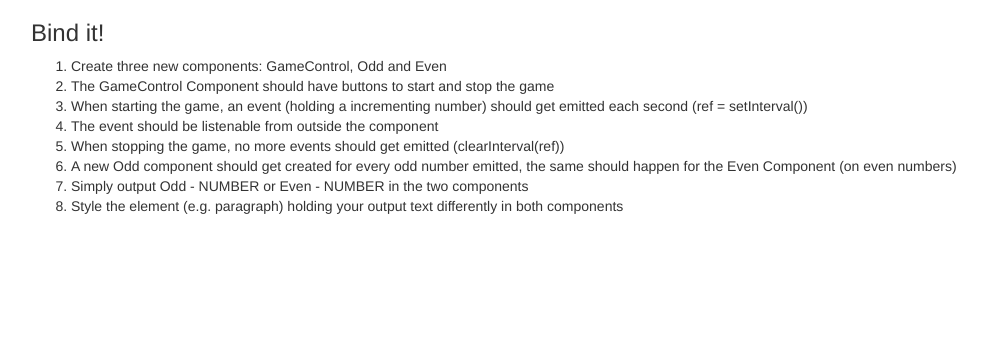
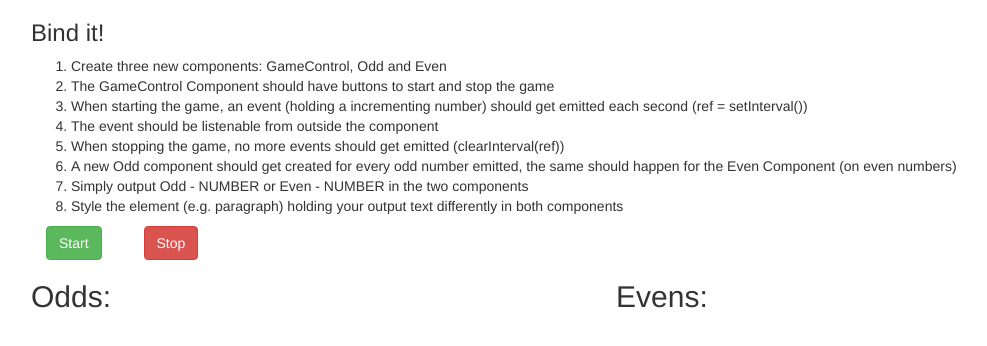
Before and after one commit to Samenti/udemy-angular, an Angular app: page / in a window 1280 px wide. Shown: the top 346 px of the page, without its empty margins (39-1026 px from the left). Built offline with nearby package versions, Linux system fonts and the light colour scheme.

Commit message:
my solution for assignment 4

```diff
--- a/src/app/app.component.html
+++ b/src/app/app.component.html
@@ -4,14 +4,46 @@
       <h3>Bind it!</h3>
       <ol>
         <li>Create three new components: GameControl, Odd and Even</li>
-        <li>The GameControl Component should have buttons to start and stop the game</li>
-        <li>When starting the game, an event (holding a incrementing number) should get emitted each second (ref = setInterval())</li>
+        <li>
+          The GameControl Component should have buttons to start and stop the
+          game
+        </li>
+        <li>
+          When starting the game, an event (holding a incrementing number)
+          should get emitted each second (ref = setInterval())
+        </li>
         <li>The event should be listenable from outside the component</li>
-        <li>When stopping the game, no more events should get emitted (clearInterval(ref))</li>
-        <li>A new Odd component should get created for every odd number emitted, the same should happen for the Even Component (on even numbers)</li>
-        <li>Simply output Odd - NUMBER or Even - NUMBER in the two components</li>
-        <li>Style the element (e.g. paragraph) holding your output text differently in both components</li>
+        <li>
+          When stopping the game, no more events should get emitted
+          (clearInterval(ref))
+        </li>
+        <li>
+          A new Odd component should get created for every odd number emitted,
+          the same should happen for the Even Component (on even numbers)
+        </li>
+        <li>
+          Simply output Odd - NUMBER or Even - NUMBER in the two components
+        </li>
+        <li>
+          Style the element (e.g. paragraph) holding your output text
+          differently in both components
+        </li>
       </ol>
+    </div>
+    <div class="col-xs-12">
+      <app-game-control
+        (counterEvent)="onCounterEvent($event)"
+      ></app-game-control>
+    </div>
+  </div>
+  <div class="row">
+    <div class="col-xs-6">
+      <h2>Odds:</h2>
+      <app-odd *ngFor="let num of odds" [number]="num"></app-odd>
+    </div>
+    <div class="col-xs-6">
+      <h2>Evens:</h2>
+      <app-even *ngFor="let num of evens" [number]="num"></app-even>
     </div>
   </div>
 </div>
--- a/src/app/app.component.ts
+++ b/src/app/app.component.ts
@@ -1,9 +1,20 @@
-import { Component } from '@angular/core';
+import { Component, Input } from '@angular/core';
 
 @Component({
   selector: 'app-root',
   templateUrl: './app.component.html',
-  styleUrls: ['./app.component.css']
+  styleUrls: ['./app.component.css'],
 })
 export class AppComponent {
+  @Input() counterEvent: number;
+  odds: number[] = [];
+  evens: number[] = [];
+
+  public onCounterEvent(counter) {
+    if (counter % 2 === 1) {
+      this.odds.push(counter);
+    } else if (counter % 2 === 0) {
+      this.evens.push(counter);
+    }
+  }
 }
--- /dev/null
+++ b/src/app/even/even.component.css
@@ -0,0 +1,3 @@
+p {
+  color: navy;
+}
--- /dev/null
+++ b/src/app/even/even.component.html
@@ -0,0 +1 @@
+<p>Even - {{ number }}</p>
--- /dev/null
+++ b/src/app/even/even.component.ts
@@ -0,0 +1,13 @@
+import { Component, Input, OnInit } from '@angular/core';
+
+@Component({
+  selector: 'app-even',
+  templateUrl: './even.component.html',
+  styleUrls: ['./even.component.css'],
+})
+export class EvenComponent implements OnInit {
+  @Input() number: number;
+  constructor() {}
+
+  ngOnInit(): void {}
+}
--- /dev/null
+++ b/src/app/game-control/game-control.component.html
@@ -0,0 +1,10 @@
+<div class="container">
+  <div class="row">
+    <div class="col-xs-1">
+      <button class="btn btn-success" (click)="startGame()">Start</button>
+    </div>
+    <div class="col-xs-1">
+      <button class="btn btn-danger" (click)="stopGame()">Stop</button>
+    </div>
+  </div>
+</div>
--- /dev/null
+++ b/src/app/game-control/game-control.component.ts
@@ -0,0 +1,26 @@
+import { Component, EventEmitter, OnInit, Output } from '@angular/core';
+
+@Component({
+  selector: 'app-game-control',
+  templateUrl: './game-control.component.html',
+  styleUrls: ['./game-control.component.css'],
+})
+export class GameControlComponent implements OnInit {
+  num: number = 0;
+  interval: number;
+  @Output() counterEvent: EventEmitter<number> = new EventEmitter();
+  constructor() {}
+
+  ngOnInit(): void {}
+
+  public startGame() {
+    this.interval = window.setInterval(() => {
+      this.num = this.num + 1;
+      this.counterEvent.emit(this.num);
+    }, 1000);
+  }
+
+  public stopGame() {
+    window.clearInterval(this.interval);
+  }
+}
--- /dev/null
+++ b/src/app/odd/odd.component.css
@@ -0,0 +1,3 @@
+p {
+  color: tomato;
+}
--- /dev/null
+++ b/src/app/odd/odd.component.html
@@ -0,0 +1 @@
+<p>Odd - {{ number }}</p>
--- /dev/null
+++ b/src/app/odd/odd.component.ts
@@ -0,0 +1,13 @@
+import { Component, Input, OnInit } from '@angular/core';
+
+@Component({
+  selector: 'app-odd',
+  templateUrl: './odd.component.html',
+  styleUrls: ['./odd.component.css'],
+})
+export class OddComponent implements OnInit {
+  @Input() number: number;
+  constructor() {}
+
+  ngOnInit(): void {}
+}
```
Also changed, not shown: src/app/app.module.ts (+7 -1 lines), src/app/game-control/game-control.component.css (added).
